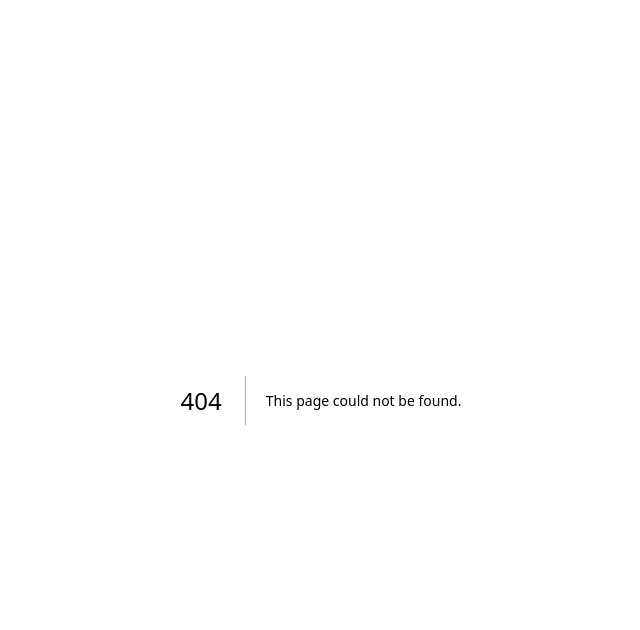
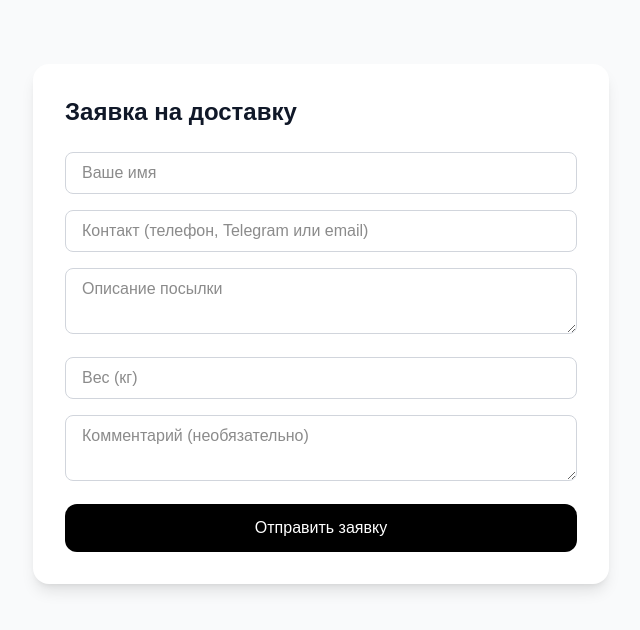
Before and after one commit to bbelov992/travelcourier2, a Next.js app: page /route/1/request in a window 1280 px wide. Before the commit this address had no page. Shown: the top 630 px of the page, without its empty margins (319-959 px from the left). Built offline with nearby package versions, Linux system fonts and the light colour scheme; no server answers.

Commit message:
Fix request form insert mapping

```diff
--- /dev/null
+++ b/app/route/[id]/request/page.tsx
@@ -0,0 +1,137 @@
+'use client'
+
+import { useState } from 'react'
+import { useParams } from 'next/navigation'
+import { supabase } from '@/lib/supabase'
+
+export default function CreateRequestPage() {
+  const { id: routeId } = useParams() as { id: string }
+
+  const [form, setForm] = useState({
+    sender_name: '',
+    contact: '',
+    description: '',
+    weight: '',
+    comment: '',
+  })
+
+  const [loading, setLoading] = useState(false)
+  const [success, setSuccess] = useState(false)
+
+  const handleChange = (
+    e: React.ChangeEvent<HTMLInputElement | HTMLTextAreaElement>
+  ) => {
+    setForm({ ...form, [e.target.name]: e.target.value })
+  }
+
+  const handleSubmit = async (e: React.FormEvent) => {
+    e.preventDefault()
+    setLoading(true)
+
+    const validRouteId = /^[0-9a-fA-F-]{36}$/.test(routeId) ? routeId : null
+
+    const { error } = await supabase.from('orders').insert({
+      route_id: validRouteId,
+      sender_name: form.sender_name,
+      sender_email: form.contact,
+      weight: form.weight ? Number(form.weight) : null,
+      message: `${form.description}${form.comment ? '\n\nКомментарий: ' + form.comment : ''}`,
+    })
+
+    setLoading(false)
+
+    if (error) {
+      alert('Ошибка при отправке заявки: ' + error.message)
+    } else {
+      setSuccess(true)
+      setForm({
+        sender_name: '',
+        contact: '',
+        description: '',
+        weight: '',
+        comment: '',
+      })
+    }
+  }
+
+  if (success) {
+    return (
+      <main className="min-h-screen flex items-center justify-center bg-gray-50 p-6">
+        <div className="bg-white p-8 rounded-2xl shadow-lg text-center max-w-md w-full">
+          <h1 className="text-2xl font-bold mb-4 text-gray-900">
+            Заявка отправлена!
+          </h1>
+          <p className="text-gray-700">
+            Данные успешно сохранены в базе. Курьер свяжется с вами.
+          </p>
+        </div>
+      </main>
+    )
+  }
+
+  return (
+    <main className="min-h-screen bg-gray-50 py-16 px-6">
+      <div className="max-w-xl mx-auto bg-white rounded-2xl shadow-lg p-8">
+        <h1 className="text-2xl font-bold mb-6 text-gray-900">
+          Заявка на доставку
+        </h1>
+
+        <form onSubmit={handleSubmit} className="space-y-4">
+          <input
+            type="text"
+            name="sender_name"
+            placeholder="Ваше имя"
+            value={form.sender_name}
+            onChange={handleChange}
+            required
+            className="w-full border border-gray-300 rounded-lg px-4 py-2"
+          />
+
+          <input
+            type="text"
+            name="contact"
+            placeholder="Контакт (телефон, Telegram или email)"
+            value={form.contact}
+            onChange={handleChange}
+            required
+            className="w-full border border-gray-300 rounded-lg px-4 py-2"
+          />
+
+          <textarea
+            name="description"
+            placeholder="Описание посылки"
+            value={form.description}
+            onChange={handleChange}
+            required
+            className="w-full border border-gray-300 rounded-lg px-4 py-2"
+          />
+
+          <input
+            type="number"
+            name="weight"
+            placeholder="Вес (кг)"
+            value={form.weight}
+            onChange={handleChange}
+            className="w-full border border-gray-300 rounded-lg px-4 py-2"
+          />
+
+          <textarea
+            name="comment"
+            placeholder="Комментарий (необязательно)"
+            value={form.comment}
+            onChange={handleChange}
+            className="w-full border border-gray-300 rounded-lg px-4 py-2"
+          />
+
+          <button
+            type="submit"
+            disabled={loading}
+            className="w-full bg-black text-white py-3 rounded-xl hover:opacity-90 transition disabled:opacity-50"
+          >
+            {loading ? 'Отправка...' : 'Отправить заявку'}
+          </button>
+        </form>
+      </div>
+    </main>
+  )
+}
```
